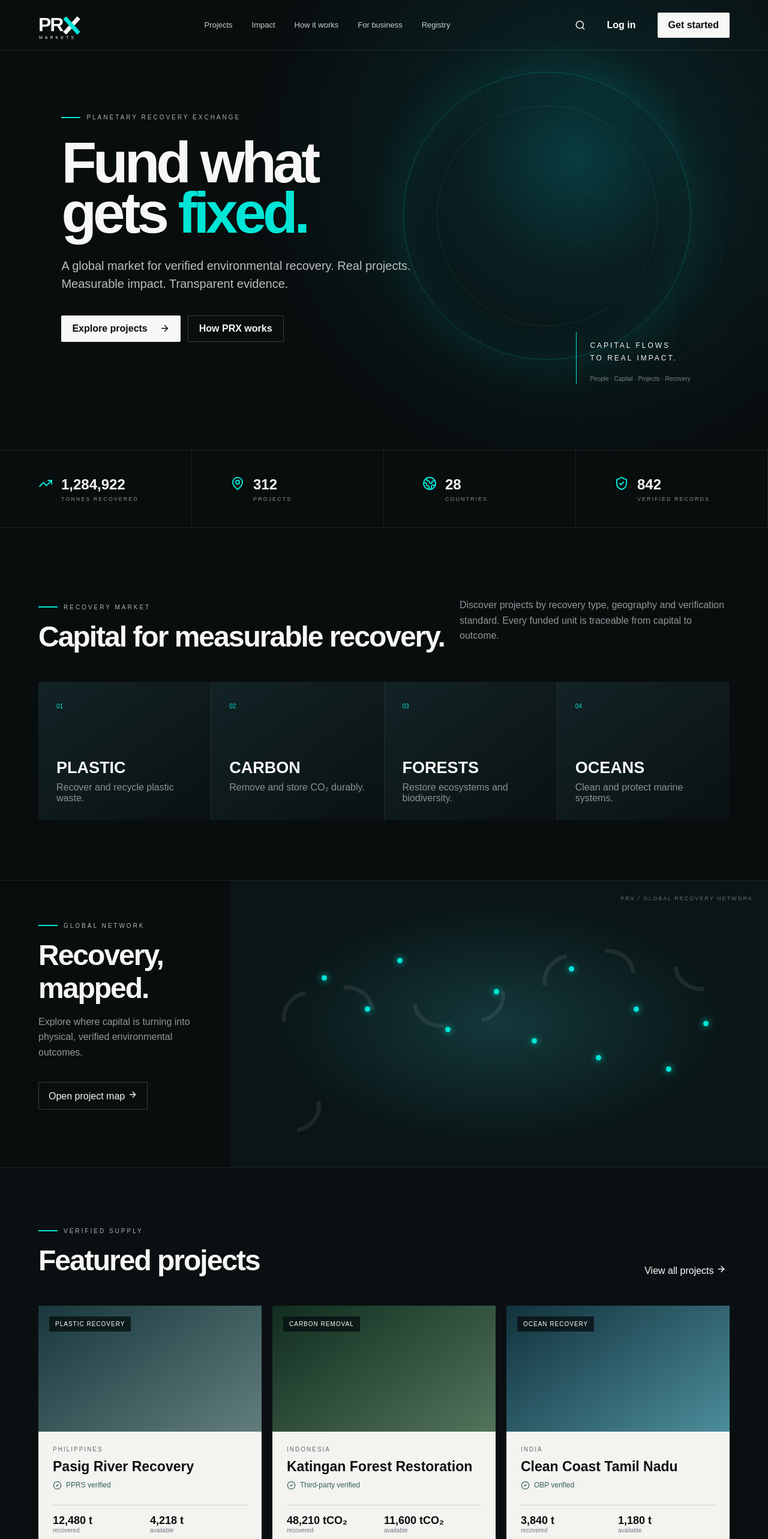
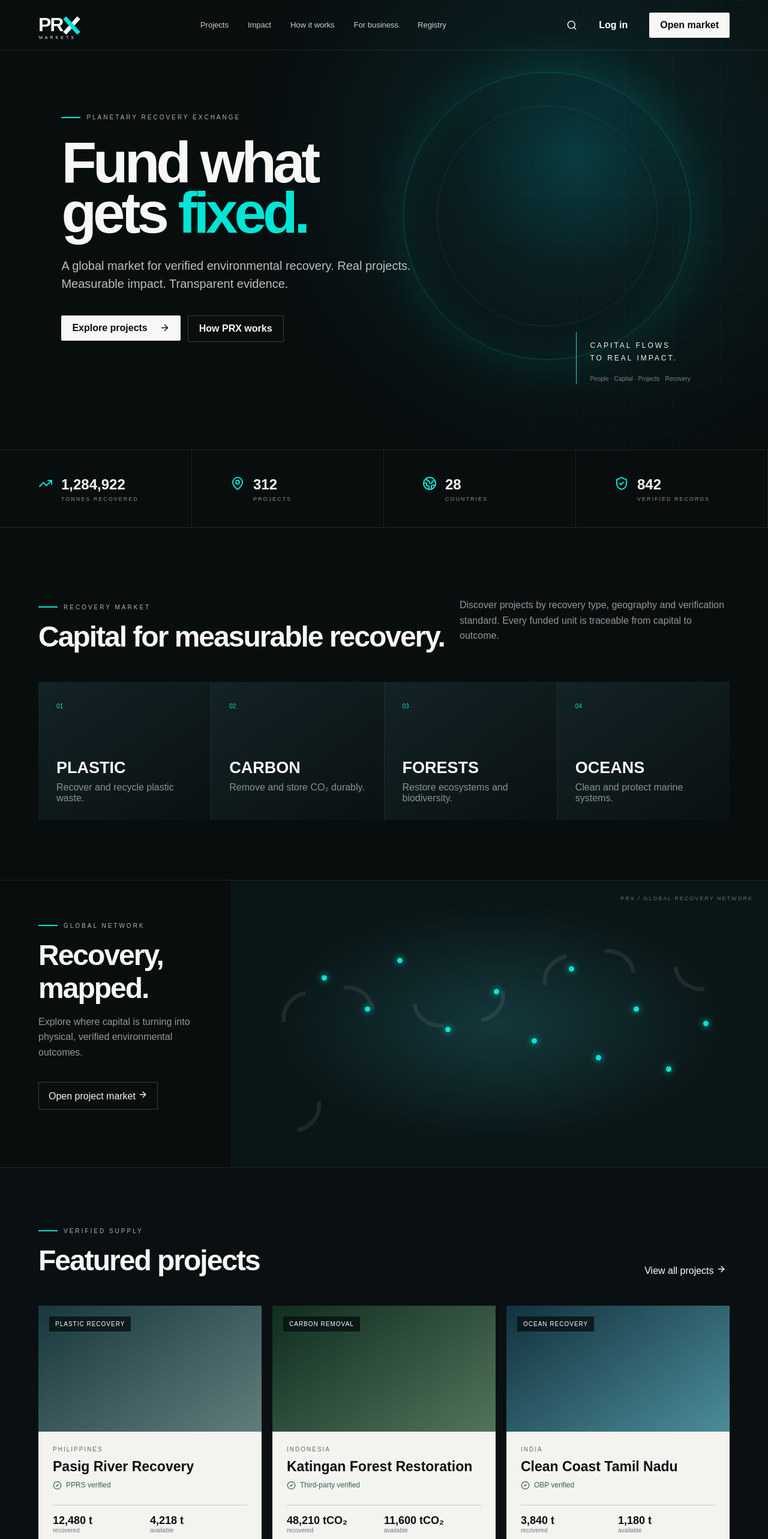
Before and after one commit to dennisariens/prx-markets, a Next.js app: page / in a window 1280 px wide. Shown: the top 2566 px of the page at 60% size. Built offline with nearby package versions, Linux system fonts and the light colour scheme.

Commit message:
Connect homepage to PRX market explorer

```diff
--- a/app/page.tsx
+++ b/app/page.tsx
@@ -1,3 +1,4 @@
+import Link from 'next/link';
 import { ArrowRight, CheckCircle2, Globe2, MapPin, Search, ShieldCheck, TrendingUp } from 'lucide-react';
 
 const projects = [
@@ -5,49 +6,14 @@ const projects = [
   { name: 'Katingan Forest Restoration', country: 'Indonesia', type: 'Carbon removal', metric: '48,210 tCO₂', available: '11,600 tCO₂', price: '€28 / tCO₂', verification: 'Third-party verified', className: 'forest' },
   { name: 'Clean Coast Tamil Nadu', country: 'India', type: 'Ocean recovery', metric: '3,840 t', available: '1,180 t', price: '€118 / tonne', verification: 'OBP verified', className: 'coast' },
 ];
-
-function Logo() {
-  return <div className="logo" aria-label="PRX Markets"><span>PR</span><span className="xmark"><i></i><b></b></span><small>MARKETS</small></div>;
-}
-
-export default function Home() {
-  return <main>
-    <nav><Logo/><div className="navlinks"><a href="#projects">Projects</a><a href="#impact">Impact</a><a href="#how">How it works</a><a href="#business">For business</a><a href="#registry">Registry</a></div><div className="navright"><Search size={18}/><button className="ghost">Log in</button><button>Get started</button></div></nav>
-
-    <section className="hero">
-      <div className="heroGlow"></div><div className="gridlines"></div>
-      <div className="eyebrow"><span></span> PLANETARY RECOVERY EXCHANGE</div>
-      <h1>Fund what<br/>gets <em>fixed.</em></h1>
-      <p>A global market for verified environmental recovery. Real projects. Measurable impact. Transparent evidence.</p>
-      <div className="actions"><button>Explore projects <ArrowRight size={17}/></button><button className="outline">How PRX works</button></div>
-      <div className="heroAside"><p>CAPITAL FLOWS<br/>TO REAL IMPACT.</p><span>People · Capital · Projects · Recovery</span></div>
-    </section>
-
-    <section className="ticker" id="impact">
-      <div><TrendingUp/><strong>1,284,922</strong><span>TONNES RECOVERED</span></div><div><MapPin/><strong>312</strong><span>PROJECTS</span></div><div><Globe2/><strong>28</strong><span>COUNTRIES</span></div><div><ShieldCheck/><strong>842</strong><span>VERIFIED RECORDS</span></div>
-    </section>
-
-    <section className="market" id="projects">
-      <div className="sectionHead"><div><div className="eyebrow"><span></span> RECOVERY MARKET</div><h2>Capital for measurable recovery.</h2></div><p>Discover projects by recovery type, geography and verification standard. Every funded unit is traceable from capital to outcome.</p></div>
-      <div className="categories"><article><span>01</span><h3>PLASTIC</h3><p>Recover and recycle plastic waste.</p></article><article><span>02</span><h3>CARBON</h3><p>Remove and store CO₂ durably.</p></article><article><span>03</span><h3>FORESTS</h3><p>Restore ecosystems and biodiversity.</p></article><article><span>04</span><h3>OCEANS</h3><p>Clean and protect marine systems.</p></article></div>
-    </section>
-
-    <section className="mapSection">
-      <div className="mapCopy"><div className="eyebrow"><span></span> GLOBAL NETWORK</div><h2>Recovery,<br/>mapped.</h2><p>Explore where capital is turning into physical, verified environmental outcomes.</p><button className="outline">Open project map <ArrowRight size={16}/></button></div>
-      <div className="world"><div className="worldText">PRX / GLOBAL RECOVERY NETWORK</div>{[[17,33],[25,44],[31,27],[40,51],[49,38],[56,55],[63,30],[68,61],[75,44],[81,65],[88,49]].map((p,i)=><i key={i} style={{left:`${p[0]}%`,top:`${p[1]}%`}}></i>)}</div>
-    </section>
-
-    <section className="featured">
-      <div className="sectionHead"><div><div className="eyebrow"><span></span> VERIFIED SUPPLY</div><h2>Featured projects</h2></div><button className="textButton">View all projects <ArrowRight size={16}/></button></div>
-      <div className="cards">{projects.map((p)=><article className="card" key={p.name}><div className={`projectImage ${p.className}`}><span>{p.type}</span></div><div className="cardBody"><div className="country">{p.country}</div><h3>{p.name}</h3><div className="verified"><CheckCircle2 size={15}/>{p.verification}</div><div className="metrics"><div><strong>{p.metric}</strong><span>recovered</span></div><div><strong>{p.available}</strong><span>available</span></div></div><div className="price"><strong>{p.price}</strong><button aria-label={`View ${p.name}`}><ArrowRight size={18}/></button></div></div></article>)}</div>
-    </section>
-
-    <section className="mechanism" id="how"><div><div className="eyebrow"><span></span> THE PRX MECHANISM</div><h2>Capital in.<br/><em>Recovery out.</em></h2></div><div className="flow"><span>CAPITAL</span><i></i><span>PROJECTS</span><i></i><span>VERIFICATION</span><i></i><span className="active">RECOVERY</span></div><p>PRX connects capital with verified environmental projects, records the evidence and makes every funded outcome visible in a public registry.</p></section>
-
-    <section className="registry" id="registry"><div><div className="eyebrow"><span></span> PUBLIC REGISTRY</div><h2>Don't tell us it's green.<br/>Show us what happened.</h2><p>Every PRX recovery record links funding, project, methodology, evidence, verification and retirement in one auditable chain.</p></div><div className="record"><header><Logo/><span>RECOVERY RECORD / PRX-26-004218</span></header><div className="recordGrid"><span>PROJECT<small>Pasig River Recovery</small></span><span>RECOVERY<small>10.00 tonnes</small></span><span>STATUS<small className="cyan">● VERIFIED</small></span><span>FUNDED<small>16 Sep 2026</small></span></div><div className="hash">EVIDENCE CHAIN&nbsp;&nbsp; 0x92F4 · 12 DOCUMENTS · VERIFIED</div></div></section>
-
-    <section className="cta" id="business"><div className="eyebrow"><span></span> PRX FOR BUSINESS</div><h2>Put capital to work<br/>where it can be measured.</h2><p>Build a recovery portfolio across plastic, carbon, forests and oceans—with evidence your customers and stakeholders can inspect.</p><button>Start with PRX <ArrowRight size={17}/></button></section>
-
-    <footer><Logo/><p>Markets for measurable recovery.</p><div>© 2026 PRX Markets <span>·</span> Amsterdam</div></footer>
-  </main>;
-}
+function Logo(){return <div className="logo" aria-label="PRX Markets"><span>PR</span><span className="xmark"><i></i><b></b></span><small>MARKETS</small></div>}
+export default function Home(){return <main>
+<nav><Logo/><div className="navlinks"><Link href="/projects">Projects</Link><a href="#impact">Impact</a><a href="#how">How it works</a><a href="#business">For business</a><a href="#registry">Registry</a></div><div className="navright"><Search size={18}/><button className="ghost">Log in</button><Link href="/projects"><button>Open market</button></Link></div></nav>
+<section className="hero"><div className="heroGlow"></div><div className="gridlines"></div><div className="eyebrow"><span></span> PLANETARY RECOVERY EXCHANGE</div><h1>Fund what<br/>gets <em>fixed.</em></h1><p>A global market for verified environmental recovery. Real projects. Measurable impact. Transparent evidence.</p><div className="actions"><Link href="/projects"><button>Explore projects <ArrowRight size={17}/></button></Link><button className="outline">How PRX works</button></div><div className="heroAside"><p>CAPITAL FLOWS<br/>TO REAL IMPACT.</p><span>People · Capital · Projects · Recovery</span></div></section>
+<section className="ticker" id="impact"><div><TrendingUp/><strong>1,284,922</strong><span>TONNES RECOVERED</span></div><div><MapPin/><strong>312</strong><span>PROJECTS</span></div><div><Globe2/><strong>28</strong><span>COUNTRIES</span></div><div><ShieldCheck/><strong>842</strong><span>VERIFIED RECORDS</span></div></section>
+<section className="market" id="projects"><div className="sectionHead"><div><div className="eyebrow"><span></span> RECOVERY MARKET</div><h2>Capital for measurable recovery.</h2></div><p>Discover projects by recovery type, geography and verification standard. Every funded unit is traceable from capital to outcome.</p></div><div className="categories"><article><span>01</span><h3>PLASTIC</h3><p>Recover and recycle plastic waste.</p></article><article><span>02</span><h3>CARBON</h3><p>Remove and store CO₂ durably.</p></article><article><span>03</span><h3>FORESTS</h3><p>Restore ecosystems and biodiversity.</p></article><article><span>04</span><h3>OCEANS</h3><p>Clean and protect marine systems.</p></article></div></section>
+<section className="mapSection"><div className="mapCopy"><div className="eyebrow"><span></span> GLOBAL NETWORK</div><h2>Recovery,<br/>mapped.</h2><p>Explore where capital is turning into physical, verified environmental outcomes.</p><Link href="/projects"><button className="outline">Open project market <ArrowRight size={16}/></button></Link></div><div className="world"><div className="worldText">PRX / GLOBAL RECOVERY NETWORK</div>{[[17,33],[25,44],[31,27],[40,51],[49,38],[56,55],[63,30],[68,61],[75,44],[81,65],[88,49]].map((p,i)=><i key={i} style={{left:`${p[0]}%`,top:`${p[1]}%`}}></i>)}</div></section>
+<section className="featured"><div className="sectionHead"><div><div className="eyebrow"><span></span> VERIFIED SUPPLY</div><h2>Featured projects</h2></div><Link href="/projects"><button className="textButton">View all projects <ArrowRight size={16}/></button></Link></div><div className="cards">{projects.map(p=><article className="card" key={p.name}><div className={`projectImage ${p.className}`}><span>{p.type}</span></div><div className="cardBody"><div className="country">{p.country}</div><h3>{p.name}</h3><div className="verified"><CheckCircle2 size={15}/>{p.verification}</div><div className="metrics"><div><strong>{p.metric}</strong><span>recovered</span></div><div><strong>{p.available}</strong><span>available</span></div></div><div className="price"><strong>{p.price}</strong><button><ArrowRight size={18}/></button></div></div></article>)}</div></section>
+<section className="mechanism" id="how"><div><div className="eyebrow"><span></span> THE PRX MECHANISM</div><h2>Capital in.<br/><em>Recovery out.</em></h2></div><div className="flow"><span>CAPITAL</span><i></i><span>PROJECTS</span><i></i><span>VERIFICATION</span><i></i><span className="active">RECOVERY</span></div><p>PRX connects capital with verified environmental projects, records the evidence and makes every funded outcome visible in a public registry.</p></section>
+<section className="registry" id="registry"><div><div className="eyebrow"><span></span> PUBLIC REGISTRY</div><h2>Don't tell us it's green.<br/>Show us what happened.</h2><p>Every PRX recovery record links funding, project, methodology, evidence, verification and retirement in one auditable chain.</p></div><div className="record"><header><Logo/><span>RECOVERY RECORD / PRX-26-004218</span></header><div className="recordGrid"><span>PROJECT<small>Pasig River Recovery</small></span><span>RECOVERY<small>10.00 tonnes</small></span><span>STATUS<small className="cyan">● VERIFIED</small></span><span>FUNDED<small>16 Sep 2026</small></span></div><div className="hash">EVIDENCE CHAIN&nbsp;&nbsp; 0x92F4 · 12 DOCUMENTS · VERIFIED</div></div></section>
+<section className="cta" id="business"><div className="eyebrow"><span></span> PRX FOR BUSINESS</div><h2>Put capital to work<br/>where it can be measured.</h2><p>Build a recovery portfolio across plastic, carbon, forests and oceans—with evidence your customers and stakeholders can inspect.</p><Link href="/projects"><button>Enter the market <ArrowRight size={17}/></button></Link></section><footer><Logo/><p>Markets for measurable recovery.</p><div>© 2026 PRX Markets <span>·</span> Amsterdam</div></footer></main>}
```
